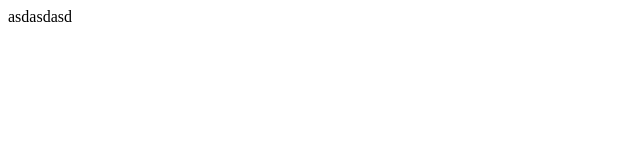
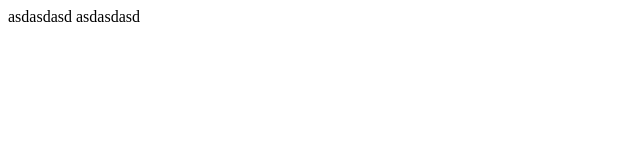
Before and after one commit to arceus741147/main.bepractical.tech, a plain HTML site: page index.html in a window 1280 px wide. Shown: the full height of the page, 0-640 px from the left. Drawn offline with Linux system fonts and the light colour scheme.

Commit message:
Update index.html

```diff
--- a/index.html
+++ b/index.html
@@ -6,6 +6,6 @@
     <title>Document</title>
 </head>
 <body>
-    asdasdasd
+    asdasdasd asdasdasd
 </body>
 </html>
```
